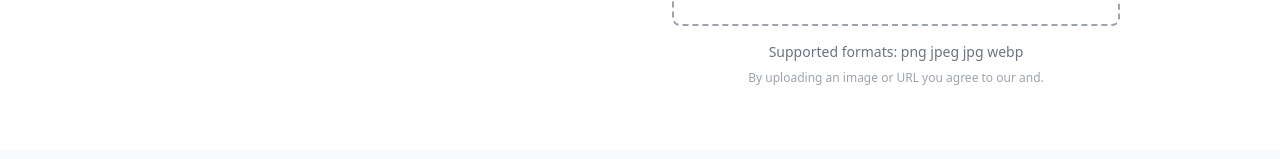
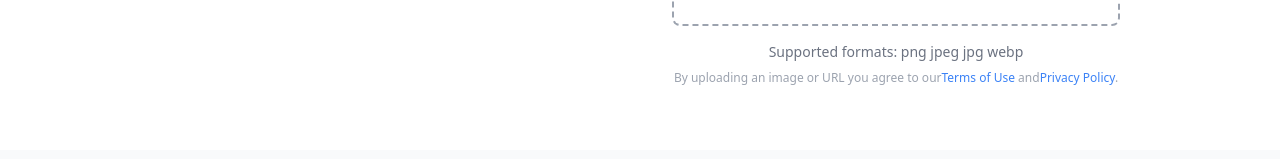
Before and after one commit to Kristenqingran/unblurimg, a Next.js app: page / in a window 1280 px wide. Shown: the part 384-543 px from the top of the page. Built offline with nearby package versions, Linux system fonts and the light colour scheme.

Commit message:
termsLink 和 privacyLink 的路径不正确

```diff
--- a/src/app/page.tsx
+++ b/src/app/page.tsx
@@ -233,11 +233,11 @@ export default function Home() {
                   <p className="text-xs text-gray-400 text-center">
                     {t('upload.terms')}
                     <a href="/terms" className="text-blue-500 hover:underline">
-                      {t('termsLink')}
+                      {t('upload.termsLink')}
                     </a>{" "}
                     {t('upload.and')}
                     <a href="/privacy" className="text-blue-500 hover:underline">
-                      {t('privacyLink')}
+                      {t('upload.privacyLink')}
                     </a>
                     .
                   </p>
```
